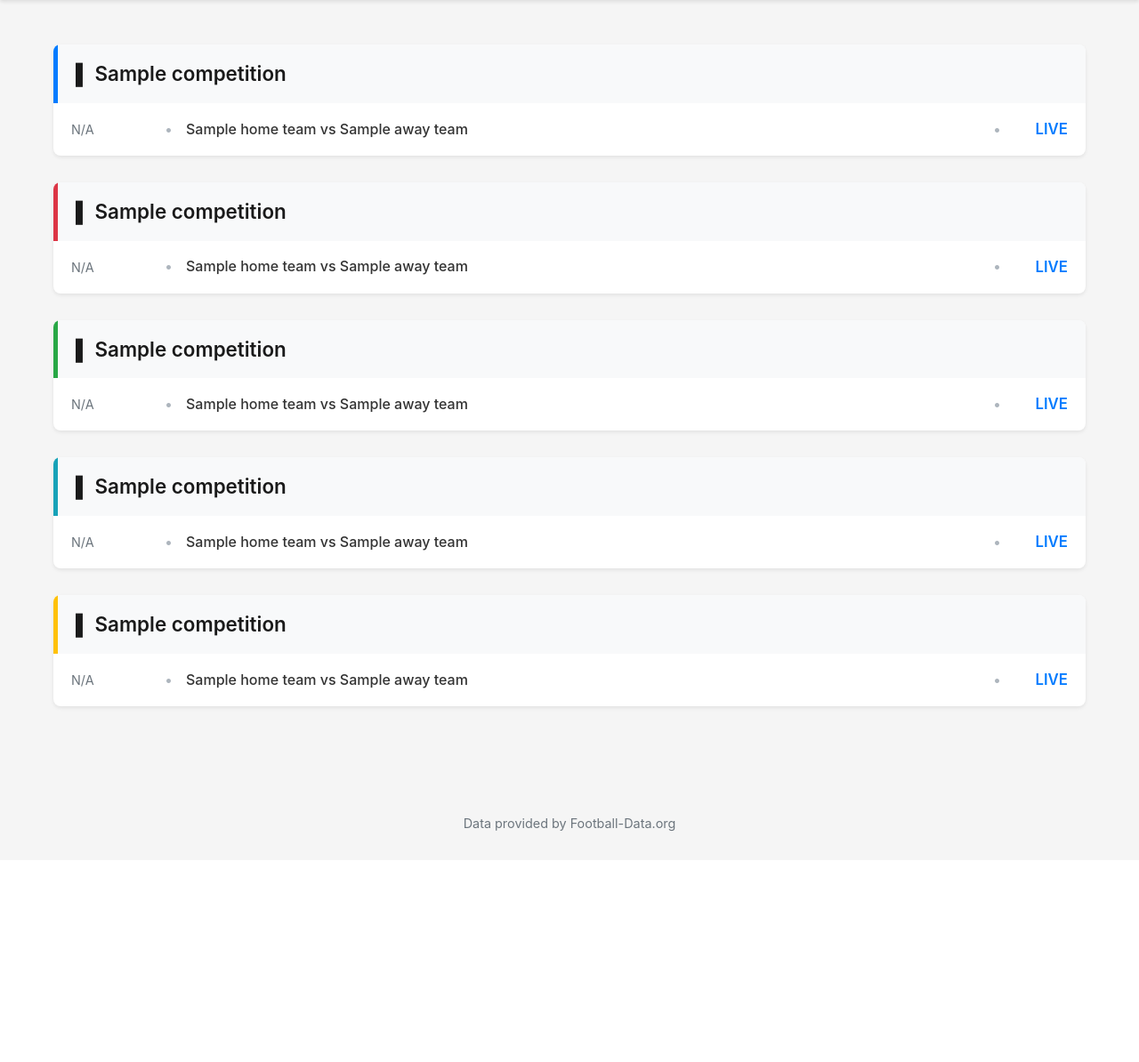
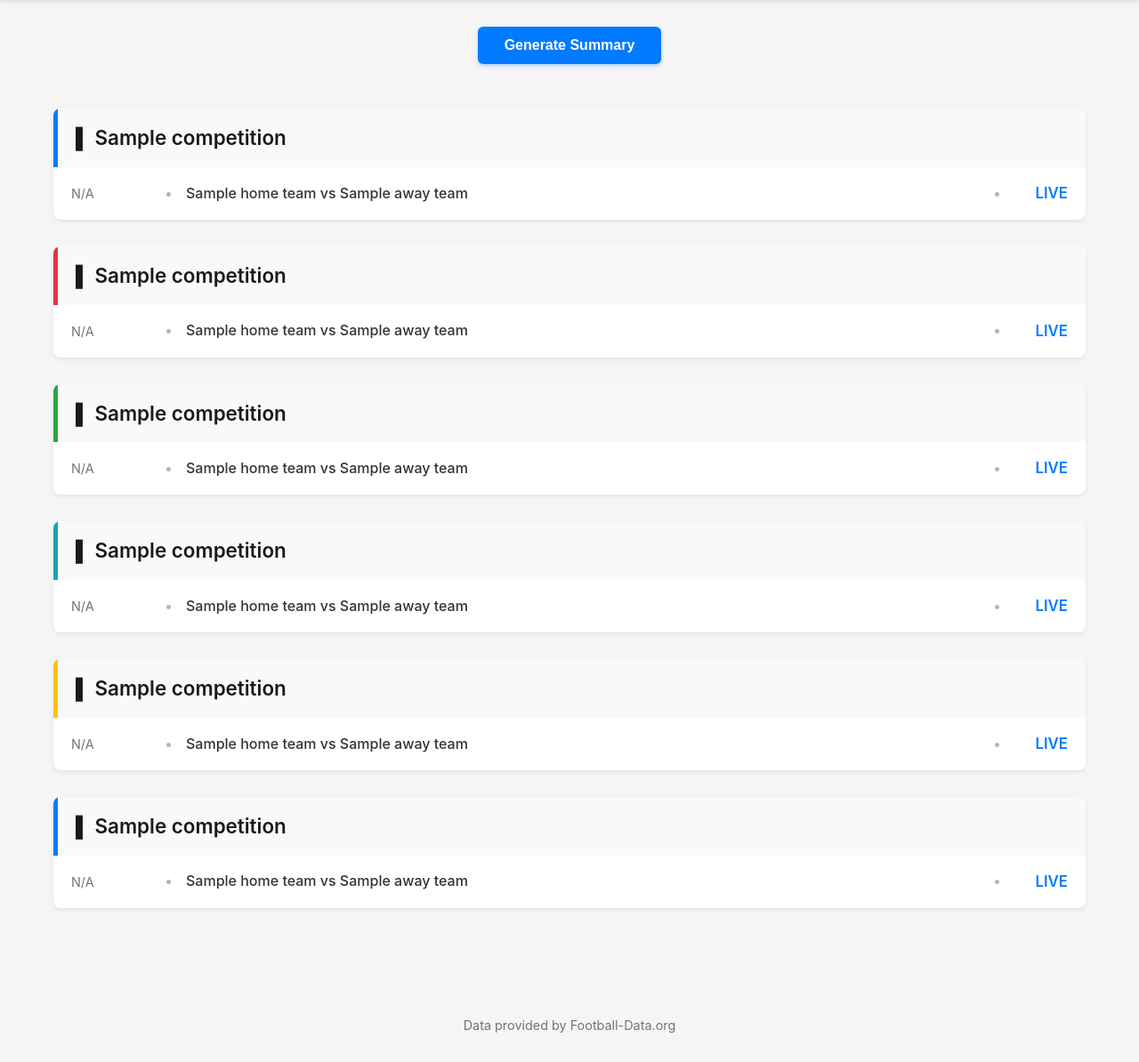
Before and after one commit to Maheshkumar-novice/Football-Tracker, a Flask app: page / in a window 1280 px wide. Shown: the part 193-1387 px from the top of the page at 89% size. Before the commit the page ends 1128 px from the top, so only its background shows below. Run offline with Flask 3, Linux system fonts and the light colour scheme.

Commit message:
Add phase 2

```diff
--- a/app.py
+++ b/app.py
@@ -2,10 +2,11 @@
 
 import logging
 from datetime import datetime, timedelta
-from flask import Flask, jsonify, render_template
+from flask import Flask, jsonify, render_template, request
 from logging_config import setup_logging
 from config import Config
 from data_service import MatchDataService
+from ai_summary import AISummaryGenerator
 
 # Set up logging
 setup_logging()
@@ -17,8 +18,16 @@ app = Flask(__name__)
 # Initialize data service
 data_service = MatchDataService(api_key=Config.API_KEY, cache_ttl=Config.CACHE_TTL)
 
+# Initialize AI summary generator
+summary_generator = AISummaryGenerator(
+    api_key=Config.ANTHROPIC_API_KEY,
+    model=Config.ANTHROPIC_MODEL,
+    timeout=Config.ANTHROPIC_TIMEOUT_SECONDS
+)
+
 logger.info("Football Matches Tracker application starting...")
 logger.info(f"Cache TTL configured: {Config.CACHE_TTL} seconds")
+logger.info(f"AI summary generator initialized with model: {Config.ANTHROPIC_MODEL}")
 
 
 @app.route('/')
@@ -64,6 +73,57 @@ def index():
     )
 
 
+@app.route('/generate-summary', methods=['POST'])
+def generate_summary():
+    """Generate AI-powered summary of current match results."""
+    logger.info("Summary generation endpoint called")
+
+    try:
+        # Get current matches from cache
+        competitions = data_service.get_matches()
+
+        if not competitions:
+            logger.warning("No matches available for summary generation")
+            return jsonify({
+                "success": False,
+                "error": "No matches available to summarize"
+            }), 400
+
+        # Flatten competitions dict into single list of matches
+        all_matches = []
+        for comp_code, matches in competitions.items():
+            all_matches.extend(matches)
+
+        logger.info(f"Generating summary for {len(all_matches)} matches across {len(competitions)} competitions")
+
+        # Generate summary
+        summary_text = summary_generator.generate_summary(all_matches)
+
+        if summary_text:
+            # Success
+            generated_at = datetime.utcnow().isoformat() + "Z"
+            logger.info("Summary generated successfully")
+            return jsonify({
+                "success": True,
+                "summary": summary_text,
+                "generated_at": generated_at
+            })
+        else:
+            # Generation failed
+            logger.error("Summary generation returned None")
+            return jsonify({
+                "success": False,
+                "error": "Failed to generate summary. Please try again."
+            }), 500
+
+    except Exception as e:
+        logger.error(f"Error in generate_summary endpoint: {e}", exc_info=True)
+        return jsonify({
+            "success": False,
+            "error": "An error occurred while generating the summary"
+        }), 500
+
+
 @app.route('/health')
 def health():
     """Health check endpoint."""
--- a/data_service.py
+++ b/data_service.py
@@ -12,8 +12,8 @@ logger = logging.getLogger(__name__)
 class MatchDataService:
     """Service layer that coordinates API client, data processing, and caching."""
 
-    # Competition codes for the 5 supported leagues
-    COMPETITION_CODES = ["PL", "PD", "BL1", "SA", "FL1"]
+    # Competition codes for the 6 supported competitions
+    COMPETITION_CODES = ["PL", "PD", "BL1", "SA", "FL1", "CL"]
 
     def __init__(self, api_key, cache_ttl=1800):
         """
--- a/football_api.py
+++ b/football_api.py
@@ -13,8 +13,8 @@ class FootballAPIClient:
     # Base URL for the API
     BASE_URL = "https://api.football-data.org/v4"
 
-    # Competition codes for the 5 supported leagues (Free tier)
-    COMPETITION_CODES = ["PL", "PD", "BL1", "SA", "FL1"]
+    # Competition codes for the 6 supported competitions (Free tier)
+    COMPETITION_CODES = ["PL", "PD", "BL1", "SA", "FL1", "CL"]
 
     def __init__(self, api_key):
         """
--- a/pyproject.toml
+++ b/pyproject.toml
@@ -6,4 +6,5 @@ dependencies = [
     "flask>=3.0.0",
     "python-dotenv>=1.0.0",
     "requests>=2.31.0",
+    "anthropic>=0.39.0",
 ]
--- a/static/script.js
+++ b/static/script.js
@@ -1,24 +1,150 @@
 /**
- * Auto-refresh functionality for Football Matches Tracker
- * Reloads the page every 30 minutes to fetch updated match data
+ * Football Matches Tracker - Frontend JavaScript
+ * Handles auto-refresh and AI summary generation
  */
 
 // Auto-refresh interval: 30 minutes in milliseconds
 const REFRESH_INTERVAL = 30 * 60 * 1000; // 30 minutes
 
-// Schedule page reload
+// Track summary generation state
+let summaryGenerated = false;
+let summaryGeneratedAt = null;
+
+/**
+ * Check if summary is currently visible
+ */
+function isSummaryVisible() {
+    const summaryBlock = document.getElementById('summary-block');
+    return summaryBlock && summaryBlock.style.display !== 'none';
+}
+
+/**
+ * Show the reload banner
+ */
+function showReloadBanner() {
+    const banner = document.getElementById('reload-banner');
+    if (banner) {
+        banner.style.display = 'block';
+        console.log('Reload banner displayed');
+    }
+}
+
+/**
+ * Calculate relative time string
+ */
+function getRelativeTime(isoTimestamp) {
+    const now = new Date();
+    const then = new Date(isoTimestamp);
+    const diffMs = now - then;
+    const diffMins = Math.floor(diffMs / 60000);
+
+    if (diffMins < 1) return 'Just now';
+    if (diffMins === 1) return '1 minute ago';
+    if (diffMins < 60) return `${diffMins} minutes ago`;
+
+    const diffHours = Math.floor(diffMins / 60);
+    if (diffHours === 1) return '1 hour ago';
+    return `${diffHours} hours ago`;
+}
+
+/**
+ * Generate AI summary
+ */
+async function generateSummary() {
+    console.log('Generate Summary button clicked');
+
+    const button = document.getElementById('generate-summary-btn');
+    const loading = document.getElementById('summary-loading');
+    const errorDiv = document.getElementById('summary-error');
+    const summaryBlock = document.getElementById('summary-block');
+
+    // Change button state
+    button.textContent = 'Generating…';
+    button.disabled = true;
+
+    // Show loading, hide others
+    loading.style.display = 'block';
+    errorDiv.style.display = 'none';
+    summaryBlock.style.display = 'none';
+
+    try {
+        // Make POST request
+        const response = await fetch('/generate-summary', {
+            method: 'POST',
+            headers: {
+                'Content-Type': 'application/json'
+            }
+        });
+
+        const data = await response.json();
+
+        // Hide loading
+        loading.style.display = 'none';
+
+        if (data.success) {
+            // Display summary
+            const summaryText = document.getElementById('summary-text');
+            const summaryTimestamp = document.getElementById('summary-timestamp');
+
+            summaryText.textContent = data.summary;
+            summaryTimestamp.textContent = `Summary generated ${getRelativeTime(data.generated_at)}`;
+
+            summaryBlock.style.display = 'block';
+
+            // Update button state
+            button.textContent = 'Summary available after next update';
+            summaryGenerated = true;
+            summaryGeneratedAt = data.generated_at;
+
+            // Store in sessionStorage
+            sessionStorage.setItem('summaryGenerated', 'true');
+
+            console.log('Summary generated and displayed successfully');
+        } else {
+            // Show error
+            errorDiv.textContent = data.error || 'Failed to generate summary. Please try again.';
+            errorDiv.style.display = 'block';
+
+            // Re-enable button
+            button.textContent = 'Generate Summary';
+            button.disabled = false;
+
+            console.error('Summary generation failed:', data.error);
+        }
+    } catch (error) {
+        // Handle fetch error
+        loading.style.display = 'none';
+        errorDiv.textContent = 'Unable to connect. Please try again.';
+        errorDiv.style.display = 'block';
+
+        // Re-enable button
+        button.textContent = 'Generate Summary';
+        button.disabled = false;
+
+        console.error('Error generating summary:', error);
+    }
+}
+
+// Auto-refresh logic with summary override
 setTimeout(() => {
-    console.log('Auto-refreshing page to fetch latest match data...');
-    window.location.reload();
+    if (isSummaryVisible()) {
+        // Show reload banner instead of auto-reloading
+        console.log('Summary visible - showing reload banner instead of auto-refresh');
+        showReloadBanner();
+    } else {
+        // Normal auto-refresh
+        console.log('Auto-refreshing page to fetch latest match data...');
+        window.location.reload();
+    }
 }, REFRESH_INTERVAL);
 
 // Log the auto-refresh setup for debugging
 console.log(`Auto-refresh scheduled for ${REFRESH_INTERVAL / 1000 / 60} minutes from now`);
 
-// Add keyboard support for match rows
+// Initialize on page load
 document.addEventListener('DOMContentLoaded', () => {
+    // Add keyboard support for match rows
     const matchRows = document.querySelectorAll('.match-row');
-
     matchRows.forEach(row => {
         row.addEventListener('keypress', (event) => {
             // Trigger click on Enter or Space
@@ -28,4 +154,23 @@ document.addEventListener('DOMContentLoaded', () => {
             }
         });
     });
+
+    // Add event listener for Generate Summary button
+    const summaryButton = document.getElementById('generate-summary-btn');
+    if (summaryButton) {
+        summaryButton.addEventListener('click', generateSummary);
+        console.log('Summary button event listener attached');
+    }
+
+    // Check sessionStorage for previous summary state
+    if (sessionStorage.getItem('summaryGenerated') === 'true') {
+        summaryButton.disabled = true;
+        summaryButton.textContent = 'Summary available after next update';
+        console.log('Previous summary state restored from sessionStorage');
+    }
+
+    // Clear sessionStorage on manual reload (indicates new data)
+    window.addEventListener('beforeunload', () => {
+        sessionStorage.removeItem('summaryGenerated');
+    });
 });
--- a/static/styles.css
+++ b/static/styles.css
@@ -172,6 +172,117 @@ header h1 {
     font-size: 1.1em;
 }
 
+/* Reload Banner */
+#reload-banner {
+    background-color: #17a2b8;
+    color: white;
+    padding: 15px 20px;
+    text-align: center;
+    font-weight: 500;
+    margin-bottom: 20px;
+    border-radius: 4px;
+    max-width: 1200px;
+    margin-left: auto;
+    margin-right: auto;
+}
+
+#reload-banner button {
+    background-color: white;
+    color: #17a2b8;
+    border: none;
+    padding: 8px 20px;
+    margin-left: 15px;
+    border-radius: 4px;
+    cursor: pointer;
+    font-weight: 600;
+    transition: all 0.2s ease;
+}
+
+#reload-banner button:hover {
+    background-color: #f8f9fa;
+    transform: translateY(-1px);
+}
+
+/* Summary Controls */
+.summary-controls {
+    max-width: 1200px;
+    margin: 0 auto 30px;
+    padding: 0 20px;
+    text-align: center;
+}
+
+/* Generate Summary Button */
+#generate-summary-btn {
+    background-color: #007bff;
+    color: white;
+    border: none;
+    padding: 12px 30px;
+    font-size: 1em;
+    font-weight: 600;
+    border-radius: 6px;
+    cursor: pointer;
+    transition: all 0.2s ease;
+    box-shadow: 0 2px 4px rgba(0, 123, 255, 0.3);
+}
+
+#generate-summary-btn:hover:not(:disabled) {
+    background-color: #0056b3;
+    transform: translateY(-2px);
+    box-shadow: 0 4px 8px rgba(0, 123, 255, 0.4);
+}
+
+#generate-summary-btn:disabled {
+    background-color: #6c757d;
+    cursor: not-allowed;
+    opacity: 0.6;
+}
+
+/* Loading Placeholder */
+#summary-loading {
+    color: #6c757d;
+    font-style: italic;
+    padding: 15px;
+    margin-bottom: 15px;
+}
+
+/* Error Message */
+#summary-error {
+    color: #dc3545;
+    font-weight: 500;
+    padding: 15px;
+    margin-bottom: 15px;
+}
+
+/* Summary Block */
+#summary-block {
+    background: linear-gradient(135deg, #fff3cd 0%, #fff9e6 100%);
+    border-left: 5px solid #ffc107;
+    border-radius: 8px;
+    padding: 25px 30px;
+    margin: 20px auto;
+    max-width: 900px;
+    box-shadow: 0 4px 12px rgba(255, 193, 7, 0.2);
+}
+
+/* Summary Text */
+#summary-text {
+    font-size: 1.1em;
+    line-height: 1.8;
+    color: #1a1a1a;
+    white-space: pre-line;
+    margin-bottom: 15px;
+}
+
+/* Summary Timestamp */
+#summary-timestamp {
+    font-size: 0.85em;
+    color: #6c757d;
+    font-style: italic;
+    margin-top: 15px;
+    padding-top: 15px;
+    border-top: 1px solid rgba(0, 0, 0, 0.1);
+}
+
 /* Footer */
 footer {
     text-align: center;
--- a/templates/index.html
+++ b/templates/index.html
@@ -20,6 +20,32 @@
         <p class="subtitle">Recent Results — Last 7 Days</p>
         <p class="last-updated">Last updated: {{ last_updated }}</p>
     </header>
+
+    <!-- Reload banner (shown when new data is available while summary is visible) -->
+    <div id="reload-banner" style="display: none;">
+        <span>New data available — reload now?</span>
+        <button onclick="window.location.reload()">Reload</button>
+    </div>
+
+    <!-- AI Summary Controls -->
+    <div class="summary-controls">
+        <!-- Loading placeholder -->
+        <div id="summary-loading" style="display: none;">
+            Generating summary…
+        </div>
+
+        <!-- Error message -->
+        <div id="summary-error" style="display: none;"></div>
+
+        <!-- Summary display block -->
+        <div id="summary-block" style="display: none;">
+            <div id="summary-text"></div>
+            <div id="summary-timestamp"></div>
+        </div>
+
+        <!-- Generate Summary button -->
+        <button id="generate-summary-btn">Generate Summary</button>
+    </div>
 
     <!-- Main content area -->
     <main>
```
Also changed, not shown: ai_summary.py (added, +120 -0 lines), config.py (+16 -0 lines), README.md, 1 other file.
